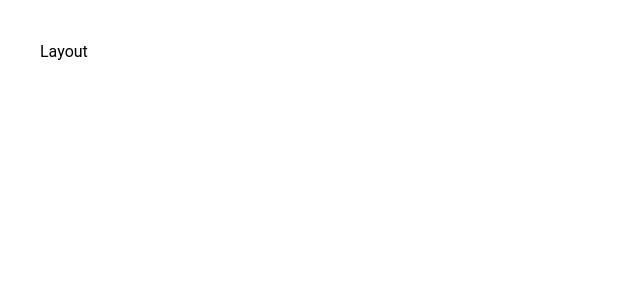
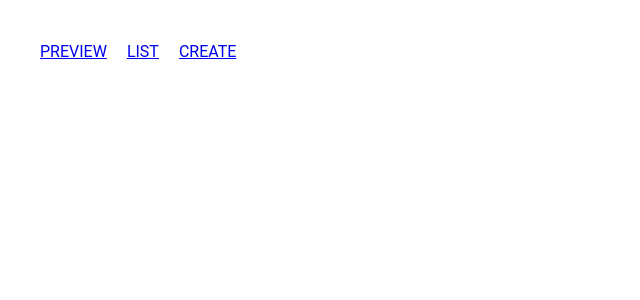
Before and after one commit to gluschenkotoma/react_repeat, a React (Create React App) app: page / in a window 1280 px wide. Shown: the top 300 px of the page, without its empty margins (0-640 px from the left). Built offline with nearby package versions, Linux system fonts and the light colour scheme.

Commit message:
listpage

```diff
--- a/src/App.js
+++ b/src/App.js
@@ -1,10 +1,16 @@
 import { Layout } from 'components/Layout';
 import { Routes, Route } from 'react-router-dom';
+import { ListPage } from 'pages';
 
 function App() {
   return (
+    // МАРШРУТЫ ПОД НАВИГАЦИЮ
     <Routes>
-      <Route path="/" element={<Layout />}></Route>
+      <Route path="/" element={<Layout />}>
+        <Route path="preview" element={<div>Preview Page</div>}></Route>
+        <Route path="list" element={<ListPage />}></Route>
+        <Route path="create" element={<div>Create Page</div>}></Route>
+      </Route>
     </Routes>
   );
 }
--- a/src/components/Layout.jsx
+++ b/src/components/Layout.jsx
@@ -1,15 +1,33 @@
 import styled from 'styled-components';
 import { GlobalStyle } from 'components/GlobalStyle';
+
+import { Outlet, NavLink } from 'react-router-dom';
+const Nav = styled.nav`
+  display: flex;
+  gap: 20px;
+  margin-bottom: 20px;
+`;
+const Link = styled(NavLink)`
+  &.active {
+    color: tomato;
+  }
+`;
 
 const Wrapper = styled.div`
   padding: 40px;
 `;
-
+// НАВИГАЦИЯ
 export const Layout = () => {
   return (
     <Wrapper>
-      Layout
       <GlobalStyle />
+      <Nav>
+        <Link to="/preview">PREVIEW</Link>
+        <Link to="/list">LIST</Link>
+        <Link to="/create">CREATE</Link>
+      </Nav>
+      {/* для рендэра маршруов с App*/}
+      <Outlet />
     </Wrapper>
   );
 };
--- /dev/null
+++ b/src/pages/ListPages.jsx
@@ -0,0 +1,3 @@
+export const ListPage = () => {
+  return <main>Listpage</main>;
+};
--- /dev/null
+++ b/src/pages/index.js
@@ -0,0 +1 @@
+export * from './ListPage';
```
Also changed, not shown: 1 other file (tests, documents, lock files or other folders).
